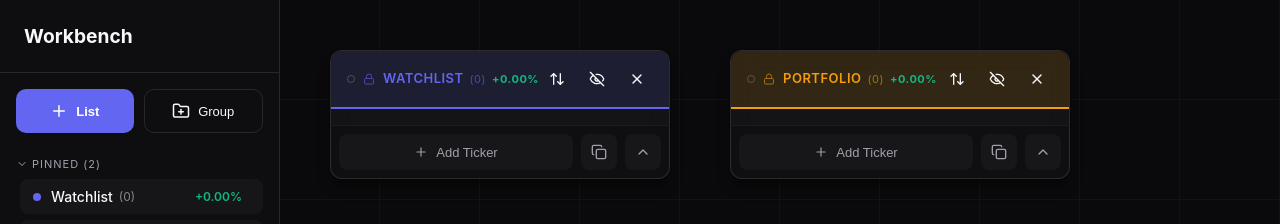
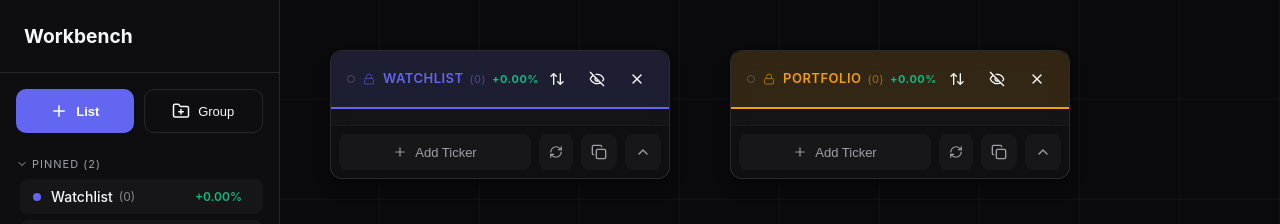
Before and after one commit to rikardsk/stocks-galore, a React (Vite) app: page / in a window 1280 px wide. Shown: the top 224 px of the page. Built offline with nearby package versions, Linux system fonts and the light colour scheme.

Commit message:
Added single refresh on each list

```diff
--- a/src/App.tsx
+++ b/src/App.tsx
@@ -595,6 +595,30 @@ const App: React.FC = () => {
     }
   };
 
+  const refreshSymbols = async (symbols: string[], onProgress?: (progress: number) => void) => {
+    if (symbols.length === 0) return [];
+
+    const CHUNK_SIZE = 15;
+    const chunks = [];
+    for (let i = 0; i < symbols.length; i += CHUNK_SIZE) {
+      chunks.push(symbols.slice(i, i + CHUNK_SIZE));
+    }
+
+    let allFreshData: any[] = [];
+    let processedCount = 0;
+
+    for (const chunk of chunks) {
+      const response = await fetch(`${API_BASE_URL}/batch?symbols=${chunk.join(',')}`);
+      if (!response.ok) throw new Error('Backend unavailable');
+      const data = await response.json();
+      allFreshData = [...allFreshData, ...data];
+
+      processedCount += chunk.length;
+      if (onProgress) onProgress(Math.round((processedCount / symbols.length) * 100));
+    }
+    return allFreshData;
+  };
+
   const handleRefreshAll = async () => {
     const allSymbols = [...new Set(lists.flatMap(l => l.tickers.map(t => t.symbol)))];
     if (allSymbols.length === 0) return;
@@ -602,25 +626,8 @@ const App: React.FC = () => {
     setIsRefreshing(true);
     setRefreshProgress(0);
 
-    const CHUNK_SIZE = 15;
-    const chunks = [];
-    for (let i = 0; i < allSymbols.length; i += CHUNK_SIZE) {
-      chunks.push(allSymbols.slice(i, i + CHUNK_SIZE));
-    }
-
-    let allFreshData: any[] = [];
-    let processedCount = 0;
-
     try {
-      for (const chunk of chunks) {
-        const response = await fetch(`${API_BASE_URL}/batch?symbols=${chunk.join(',')}`);
-        if (!response.ok) throw new Error('Backend unavailable');
-        const data = await response.json();
-        allFreshData = [...allFreshData, ...data];
-
-        processedCount += chunk.length;
-        setRefreshProgress(Math.round((processedCount / allSymbols.length) * 100));
-      }
+      const allFreshData = await refreshSymbols(allSymbols, setRefreshProgress);
 
       const updatedLists = lists.map(list => ({
         ...list,
@@ -668,6 +675,7 @@ const App: React.FC = () => {
       // Check alerts for all refreshed tickers
       const allRefreshedTickers = updatedLists.flatMap(l => l.tickers);
       checkAlerts(allRefreshedTickers);
+      showToast('Market data refreshed!', 'success');
     } catch (error) {
       const errorMsg = error instanceof Error ? error.message : 'Unknown error';
       console.error('Failed to refresh data:', error);
@@ -675,6 +683,70 @@ const App: React.FC = () => {
     } finally {
       setIsRefreshing(false);
       setTimeout(() => setRefreshProgress(0), 1000);
+    }
+  };
+
+  const handleRefreshList = async (listId: string) => {
+    const list = lists.find(l => l.id === listId);
+    if (!list || list.tickers.length === 0) return;
+
+    const symbols = list.tickers.map(t => t.symbol);
+
+    try {
+      const freshDataList = await refreshSymbols(symbols);
+
+      const updatedList = {
+        ...list,
+        tickers: list.tickers.map(ticker => {
+          const freshData = freshDataList.find((d: any) => d.symbol === ticker.symbol);
+          if (freshData) {
+            return {
+              ...ticker,
+              name: freshData.name,
+              stats: {
+                ...ticker.stats,
+                price: freshData.price.toString(),
+                change: freshData.change.toString(),
+                changePercent: freshData.changePercent,
+                volume: freshData.volume,
+                marketCap: freshData.marketCap,
+                sector: freshData.sector,
+                sma10: freshData.sma10,
+                sma20: freshData.sma20,
+                sma50: freshData.sma50,
+                sma100: freshData.sma100,
+                sma200: freshData.sma200,
+                perf1M: freshData.perf1M,
+                perf3M: freshData.perf3M,
+                perf1Y: freshData.perf1Y,
+                dividendYield: freshData.dividendYield,
+                lastUpdated: new Date().toISOString(),
+                sparkline: freshData.sparkline,
+                description: freshData.description,
+                pe: freshData.pe,
+                high52: freshData.high52,
+                low52: freshData.low52,
+                avgVolume: freshData.avgVolume,
+                error: undefined
+              }
+            };
+          }
+          return ticker;
+        })
+      };
+
+      // Update lists state
+      const updatedLists = lists.map(l => l.id === listId ? updatedList : l);
+      setLists(updatedLists);
+      storage.saveLists(updatedLists);
+
+      // Check alerts for refreshed tickers in this list
+      checkAlerts(updatedList.tickers);
+      showToast(`List "${list.name}" refreshed!`, 'success');
+    } catch (error) {
+      const errorMsg = error instanceof Error ? error.message : 'Unknown error';
+      console.error(`Failed to refresh list ${listId}:`, error);
+      showToast(`Failed to refresh list: ${errorMsg}`);
     }
   };
 
@@ -839,6 +911,7 @@ const App: React.FC = () => {
                 onTransferTicker={handleTransferTicker}
                 onToggleWatchlist={handleToggleWatchlist}
                 onSelectTicker={setSelectedDetailTicker}
+                onRefresh={handleRefreshList}
               />
             ))}
           </div>
--- a/src/components/ListPanel.tsx
+++ b/src/components/ListPanel.tsx
@@ -1,6 +1,6 @@
 import React, { useState, useRef } from 'react';
 import Draggable from 'react-draggable';
-import { X, ChevronDown, ChevronUp, Eye, EyeOff, Plus, Trash2, ArrowUpDown, ArrowUpAZ, ArrowDownAZ, Lock, AlertCircle, Briefcase, Star, Info, Copy, Check } from 'lucide-react';
+import { X, ChevronDown, ChevronUp, Eye, EyeOff, Plus, RefreshCw, Trash2, ArrowUpDown, ArrowUpAZ, ArrowDownAZ, Lock, AlertCircle, Briefcase, Star, Info, Copy, Check } from 'lucide-react';
 import { Sparkline } from './Sparkline';
 import type { StockList, StockFilters } from '../types';
 import { COUNTRY_FLAGS, tickerMatchesFilters, formatMarketCap } from '../types';
@@ -16,6 +16,7 @@ interface ListPanelProps {
   watchlistSymbols: Set<string>;
   onToggleWatchlist: (ticker: any) => void;
   onSelectTicker: (ticker: any) => void;
+  onRefresh?: (listId: string) => void;
 }
 
 export const ListPanel: React.FC<ListPanelProps> = ({
@@ -28,12 +29,14 @@ export const ListPanel: React.FC<ListPanelProps> = ({
   globalFilters,
   watchlistSymbols,
   onToggleWatchlist,
-  onSelectTicker
+  onSelectTicker,
+  onRefresh
 }) => {
   const [isCollapsed, setIsCollapsed] = useState(list.isCollapsed);
   const [showStats, setShowStats] = useState(list.showStats);
   const [expandedTickerDescriptionId, setExpandedTickerDescriptionId] = useState<string | null>(null);
   const [isCopied, setIsCopied] = useState(false);
+  const [isRefreshing, setIsRefreshing] = useState(false);
   const nodeRef = useRef(null);
 
   const handleToggleCollapse = () => {
@@ -450,6 +453,21 @@ export const ListPanel: React.FC<ListPanelProps> = ({
           </button>
           <button
             className="btn"
+            style={{ padding: '10px', color: 'var(--text-secondary)', background: 'var(--surface-subtle)' }}
+            onClick={async () => {
+              if (onRefresh) {
+                setIsRefreshing(true);
+                await onRefresh(list.id);
+                setIsRefreshing(false);
+              }
+            }}
+            title="Refresh List"
+            disabled={isRefreshing}
+          >
+            <RefreshCw size={14} className={isRefreshing ? 'spinning' : ''} />
+          </button>
+          <button
+            className="btn"
             style={{ padding: '10px', color: isCopied ? '#10b981' : 'var(--text-secondary)', background: 'var(--surface-subtle)' }}
             onClick={handleCopyTickers}
             title="Copy Tickers"
```
Also changed, not shown: 1 other file (tests, documents, lock files or other folders).
